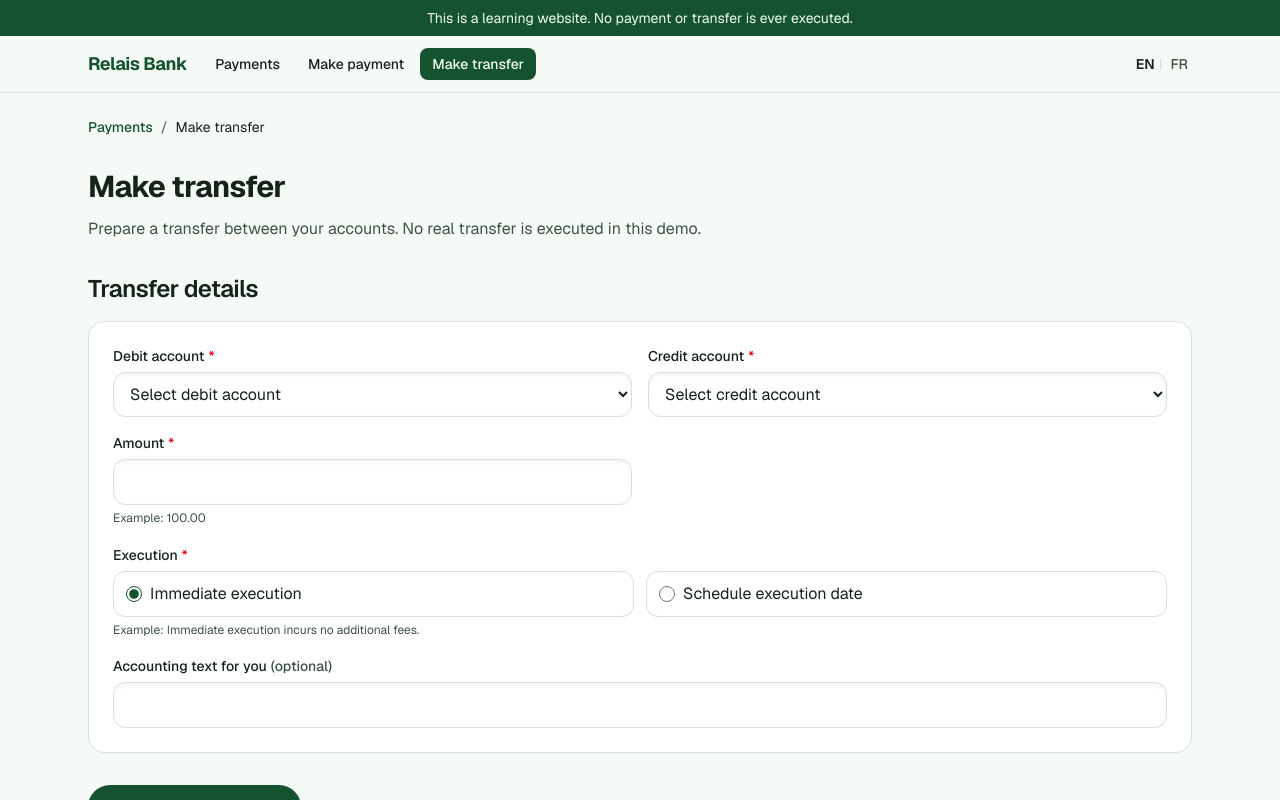
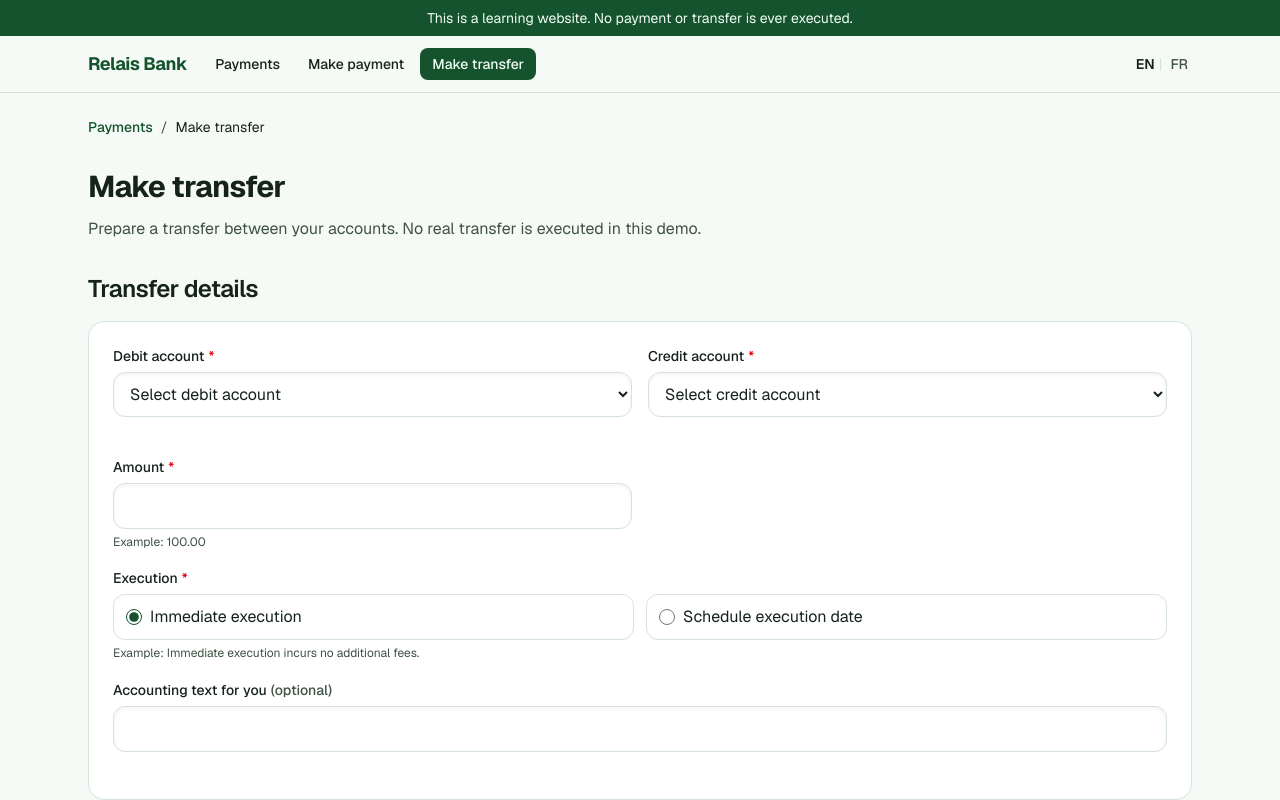
Before and after one commit to soleilvermeil/relais-bank3, a Next.js app: page /make-transfer in a window 1280 px wide. Shown: the top 800 px of the page. Built offline with nearby package versions, Linux system fonts and the light colour scheme; no server answers.

Commit message:
feat: add reserved space for hint-less inputs

```diff
--- a/components/molecules/form-field-shell.tsx
+++ b/components/molecules/form-field-shell.tsx
@@ -38,7 +38,7 @@ export function FormFieldShell({
         {required ? <RequiredMark /> : <OptionalMark />}
       </Label>
       {children}
-      {hint ? <FieldHint hint={hint} /> : null}
+      <FieldHint hint={hint ?? "\u00A0"} />
     </div>
   );
 }
```
